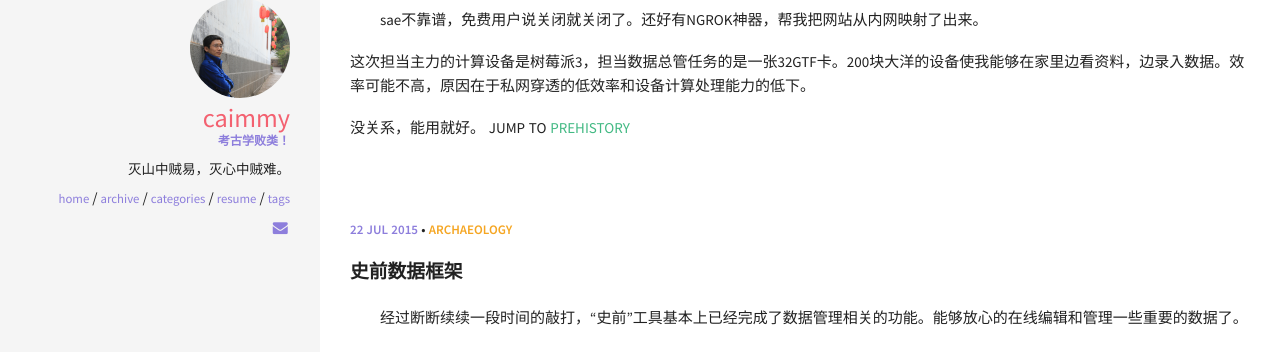
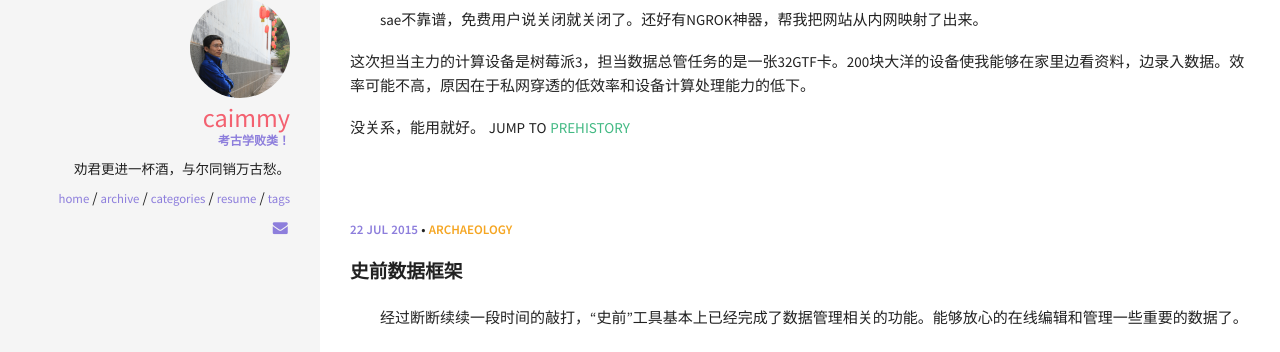
Before and after one commit to caimmy/caimmy.github.io, a Jekyll site: the page built from index.html, in a window 1280 px wide. Shown: the part 1769-2121 px from the top of the page. Built offline with Jekyll 4.4.1, drawn with Linux system fonts in a browser that asks for light colours.

Commit message:
modify personal bio

```diff
--- a/_config.yml
+++ b/_config.yml
@@ -36,7 +36,7 @@ owner:
   name: caimmy
   avatar: person-logo.png
   job: "考古学败类！"
-  bio: "灭山中贼易，灭心中贼难。"
+  bio: "劝君更进一杯酒，与尔同销万古愁。"
   email: "caimmy@hotmail.com"
   disqus-shortname:
   twitter: #username
```
